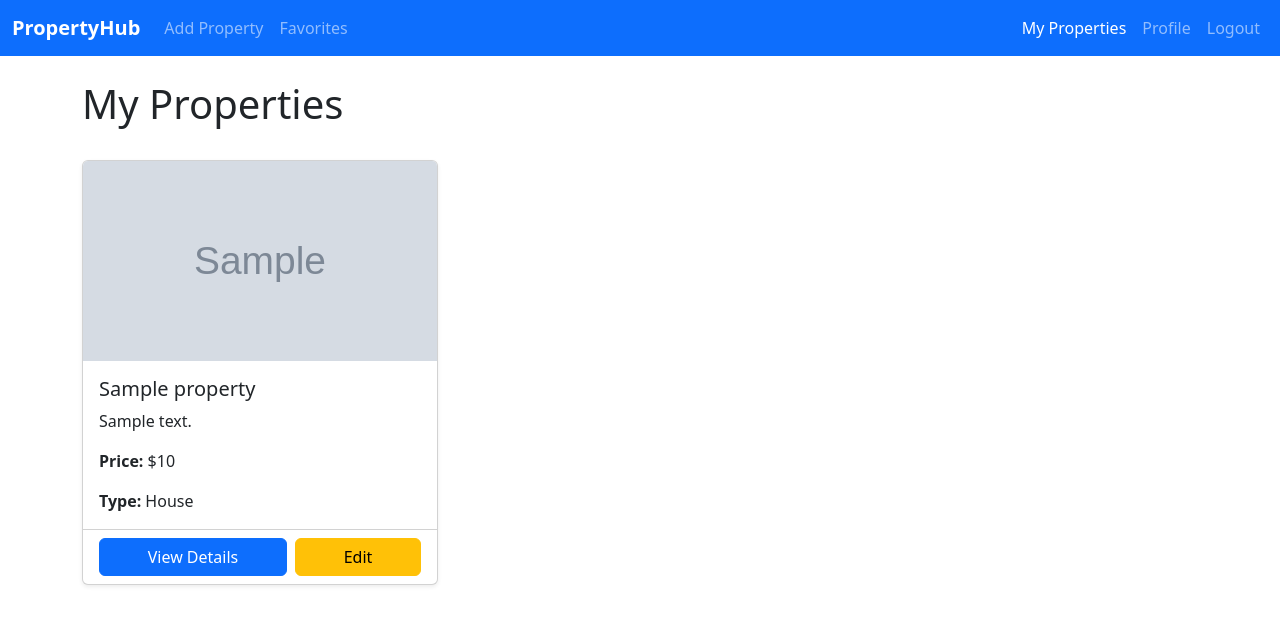
After one commit to dev-anas-tahir/Property-Hub, a Django app: page /myprops/ in a window 1280 px wide. The commit adds this page. Shown: the top 625 px of the page. Run offline with Django 5.2, Linux system fonts and the light colour scheme; a user stored in the database is signed in; tables that the repository leaves empty hold one stand-in row (values such as "Sample post"); grey boxes marked "Sample" are stand-in pictures.

Commit message:
feat(properties): Add MyPropertiesListView to display user's properties

```diff
--- a/apps/properties/urls.py
+++ b/apps/properties/urls.py
@@ -3,10 +3,11 @@ This module contains URL patterns for property-related operations.
 """
 
 from django.urls import path
-from apps.properties.views import PropertyView, PropertiesListView, FavoritesListView, ToggleFavoriteView, EditPropertyView
+from apps.properties.views import PropertyView, PropertiesListView, FavoritesListView, ToggleFavoriteView, EditPropertyView, MyPropertiesListView
 # from apps.properties.views import (
 #     PropertyView,
 #     PropertiesListView,
+#     MyPropertiesListView,
 #     PropertyDetailView,
 #     NewPropertyView,
 #     EditPropertyView,
@@ -47,4 +48,5 @@ urlpatterns = [
     path("<int:pk>/", PropertyView.as_view(), name="detail"),                  # GET (detail), POST (update)
     path("<int:pk>/edit/", EditPropertyView.as_view(), name="edit"),           # POST with pk = update fallback route
     path("<int:pk>/download/", PropertyView.as_view(), {"action": "download"}, name="download_document"),
+    path("myprops/", MyPropertiesListView.as_view(), name="myprops"),
 ]
--- a/apps/properties/views.py
+++ b/apps/properties/views.py
@@ -87,6 +87,17 @@ class ToggleFavoriteView(LoginRequiredMixin, View):
         return redirect(
             request.META.get("HTTP_REFERER", reverse_lazy("properties:list"))
         )
+
+
+class MyPropertiesListView(LoginRequiredMixin, ListView):
+    """View for listing all properties created by the user."""
+
+    model = Property
+    template_name = "properties/myprops.html"
+    context_object_name = "properties"
+
+    def get_queryset(self):
+        return Property.objects.filter(user=self.request.user)
 
 
 class FavoritesListView(LoginRequiredMixin, ListView):
--- a/templates/base.html
+++ b/templates/base.html
@@ -29,6 +29,9 @@
                 {% if user.is_authenticated %}
                     <ul class="navbar-nav">
                         <li class="nav-item">
+                            <a class="nav-link {% if request.resolver_match.url_name == 'myprops' %}active{% endif %}" href="{% url 'properties:myprops' %}">My Properties</a>
+                        </li>
+                        <li class="nav-item">
                             <a class="nav-link {% if request.resolver_match.url_name == 'profile' %}active{% endif %}" href="{% url 'users:profile' %}">Profile</a>
                         </li>
                         <li class="nav-item">
--- /dev/null
+++ b/templates/properties/myprops.html
@@ -0,0 +1,42 @@
+{% extends 'base.html' %}
+
+{% block title %}My Properties{% endblock %}
+
+{% block content %}
+<div class="row">
+    <div class="col-12 mb-4">
+        <h1>My Properties</h1>
+    </div>
+    {% if properties %}
+        {% for property in properties %}
+            <div class="col-md-4 mb-4">
+                <div class="card h-100 shadow-sm">
+                    {% if property.images.first %}
+                        <img src="{{ property.images.first.image.url }}" class="card-img-top" alt="{{ property.name }}" style="height: 200px; object-fit: cover;">
+                    {% else %}
+                        <div class="card-img-top bg-light d-flex align-items-center justify-content-center" style="height: 200px;">
+                            <span class="text-muted">No Image</span>
+                        </div>
+                    {% endif %}
+                    <div class="card-body">
+                        <h5 class="card-title">{{ property.name }}</h5>
+                        <p class="card-text">{{ property.full_address|truncatewords:20 }}</p>
+                        <p class="card-text"><strong>Price:</strong> ${{ property.price }}</p>
+                        <p class="card-text"><strong>Type:</strong> {{ property.property_type }}</p>
+                    </div>
+                    <div class="card-footer bg-transparent d-flex gap-2">
+                        <a href="{% url 'properties:detail' property.pk %}" class="btn btn-primary flex-grow-1">View Details</a>
+                        <a href="{% url 'properties:edit' property.pk %}" class="btn btn-warning flex-grow-1">Edit</a>
+                    </div>
+                </div>
+            </div>
+        {% endfor %}
+    {% else %}
+        <div class="col-12">
+            <div class="alert alert-info" role="alert">
+                No properties available.
+            </div>
+        </div>
+    {% endif %}
+</div>
+{% endblock %}
```
